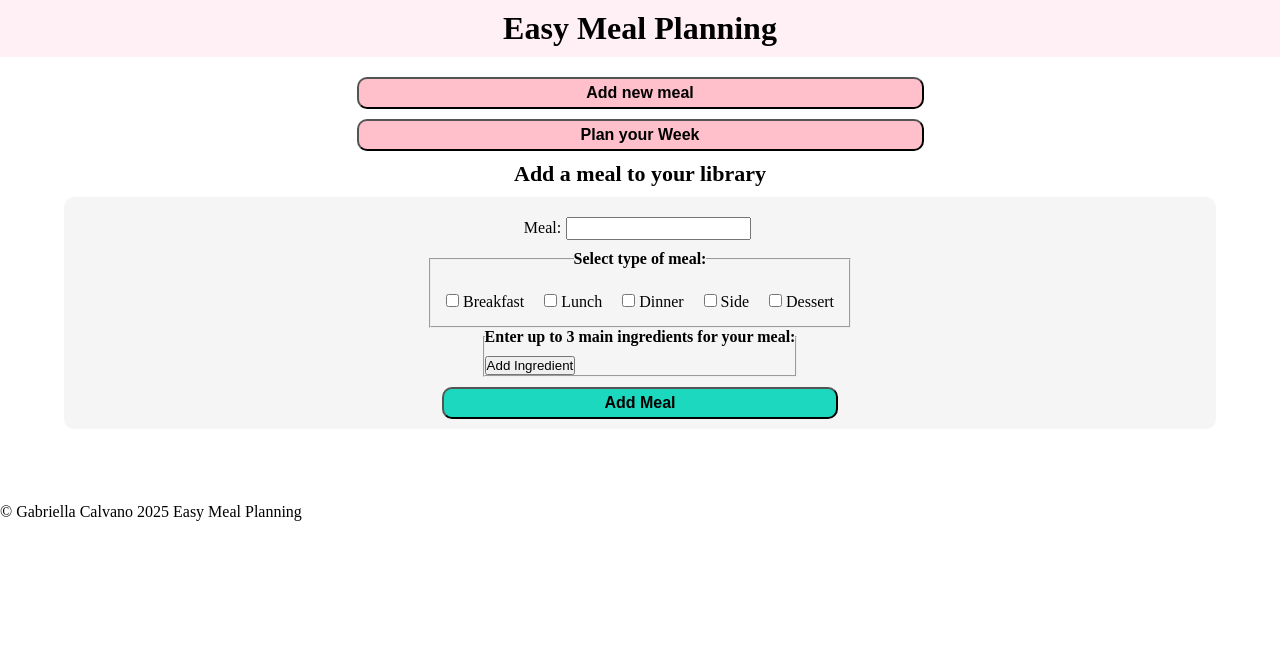
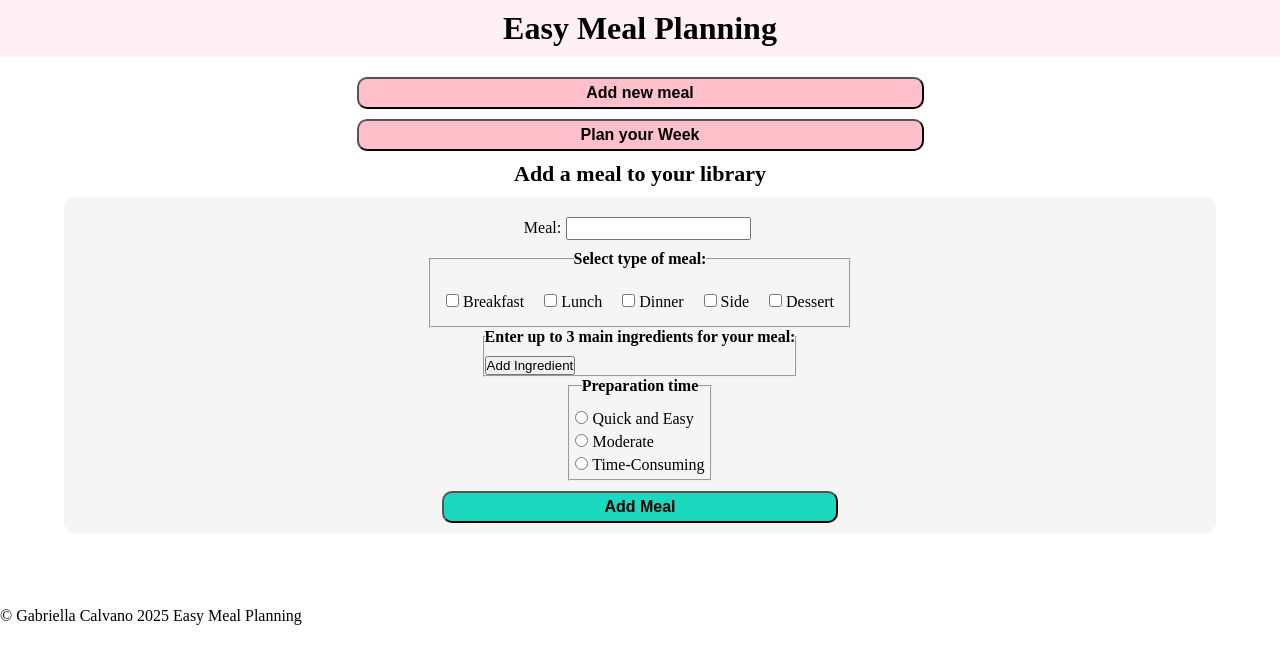
Before and after one commit to Nymesia47/meal-planner-generator, a React (Vite) app: page /#/ in a window 1280 px wide. Both pictures are taken after a click on the button "Add new meal". Shown: the top 664 px of the page. Built offline with nearby package versions, Linux system fonts and the light colour scheme.

Commit message:
set preparation time section in the add new meal form completed

```diff
--- a/src/components/parts/AddMealForm.jsx
+++ b/src/components/parts/AddMealForm.jsx
@@ -7,6 +7,7 @@ function AddMealForm({addMeal}) {
   const mealTypeOptions = ["Breakfast", "Lunch", "Dinner", "Side", "Dessert"];
   const [mealType, setMealType] = useState([]);
   const [mainIngredients, setMainIngredients] = useState([]);
+  const [prepTime, setPrepTime] = useState("");
 
   //Handle Meal Type selection
   const handleChangeType = (ev)=> {
@@ -36,6 +37,11 @@ function AddMealForm({addMeal}) {
     setMainIngredients(filteredIngredients);
   };
 
+  //Handle Prep-time selection
+  const handlePrepTimeChange = (ev) => {
+    setPrepTime(ev.target.value);
+  }
+
   //Handle meal submission
   const handleAddMeal = (ev)=> {
     ev.preventDefault();
@@ -55,7 +61,8 @@ function AddMealForm({addMeal}) {
       title: mealTitle,
       plate_id: Date.now(),
       type: mealType,
-      ingredients: mainIngredients
+      ingredients: mainIngredients,
+      prepTime: prepTime
     };
 
     addMeal(newMeal);
@@ -125,6 +132,38 @@ function AddMealForm({addMeal}) {
             </button>
           )}
         </fieldset>
+        <fieldset>
+          <legend id="type-selection-legend">Preparation time</legend>
+          <label htmlFor="fast">
+            <input
+            type="radio"
+            id="fast"
+            name="prep-time"
+            value="fast"
+            checked={prepTime === "fast"}
+            onChange={handlePrepTimeChange}
+            /> Quick and Easy
+          </label>
+          <label htmlFor="moderate">
+            <input
+            type="radio"
+            id="moderate"
+            name="prep-time"
+            value="moderate"
+            checked={prepTime === "moderate"}
+            onChange={handlePrepTimeChange}
+            /> Moderate
+          </label>
+          <label htmlFor="long">
+            <input
+            type="radio"
+            id="long"
+            name="prep-time"
+            value="long"
+            checked={prepTime === "long"}
+            onChange={handlePrepTimeChange}/> Time-Consuming
+          </label>
+        </fieldset>
 
         {errorMsg}
       <button className="form-button" type="submit" onClick={handleAddMeal}> Add Meal</button>
```
